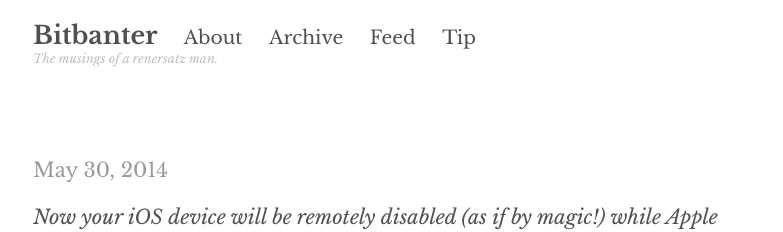
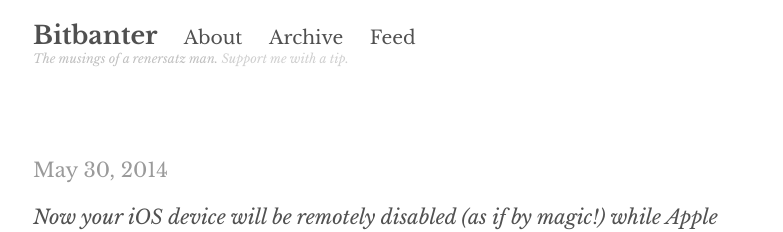
Before and after one commit to acityinohio/bitbanter-archive, a Jekyll site: the page built from index.html, in a window 1280 px wide. Shown: the top 232 px of the page, without its empty margins (247-1030 px from the left). Built offline with Jekyll 4.4.1, drawn with Linux system fonts in a browser that asks for light colours; Markdown is read by kramdown in place of the engine named in the settings; the list of posts is cut into pages by our own code.

Commit message:
fix tip link in header

```diff
--- a/_layouts/default.html
+++ b/_layouts/default.html
@@ -14,8 +14,7 @@
 					{% for page in site.pages_list %}
 						&nbsp;&nbsp;&nbsp;<small><a href="{{ page[1]  }}">{{ page[0] }}</a></small>
 					{% endfor %}
-					  &nbsp;&nbsp;&nbsp;<small><a href="{{ site.author.btc }}">Tip</a></small>
-					<p>{{ site.tagline }}</p>
+					<p>{{ site.tagline }} <a href="{{ site.author.btc }}">Support me with a tip.</a></small>
         </h3>
       </div>
 
--- a/public/css/poole.css
+++ b/public/css/poole.css
@@ -347,6 +347,9 @@ tbody tr:nth-child(odd) th {
   letter-spacing: 0;
 	font-style: italic;
 }
+.masthead-title p a {
+	color: #d0d0d0;
+}
 
 /*
  * Posts and pages
```
